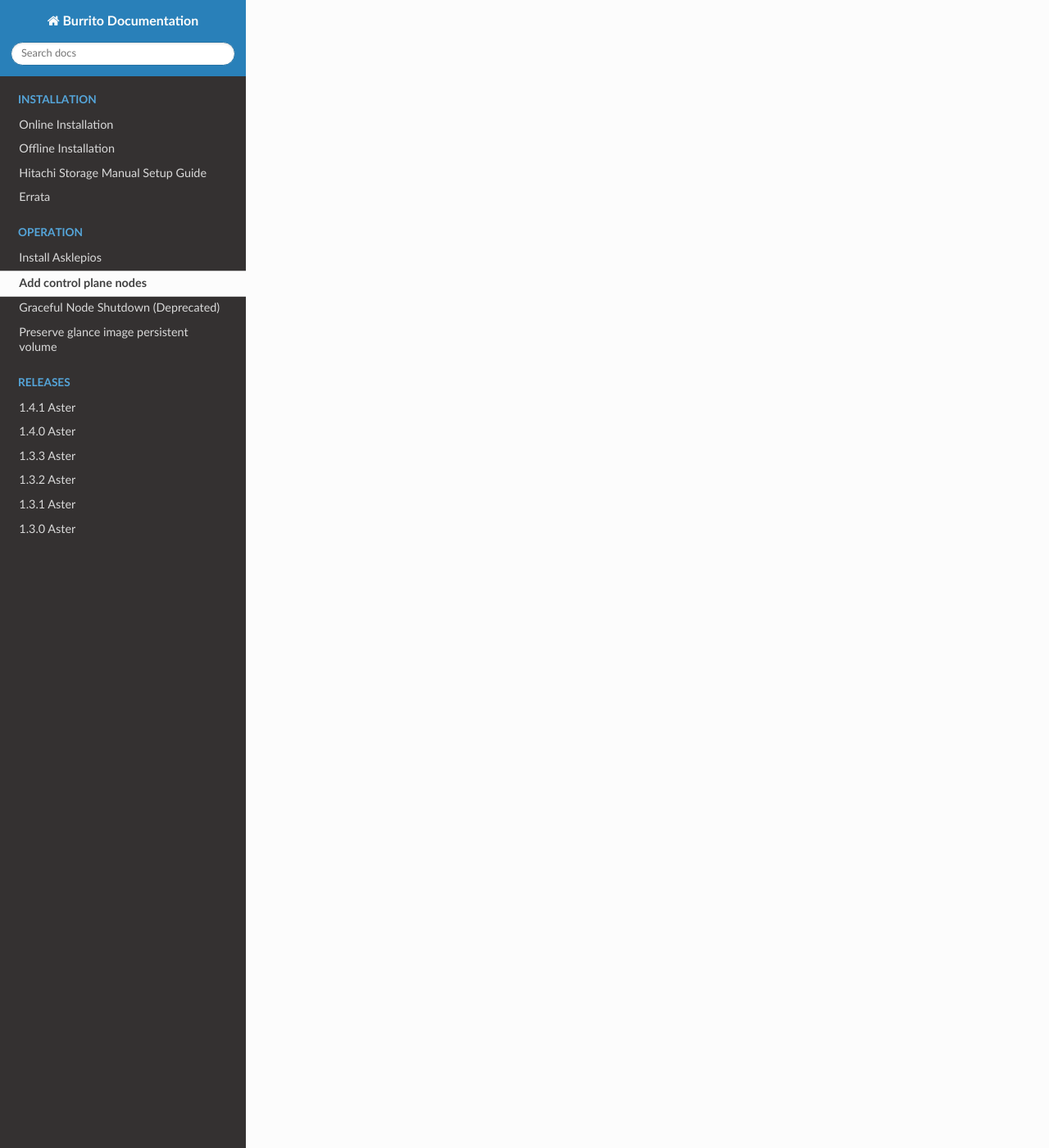
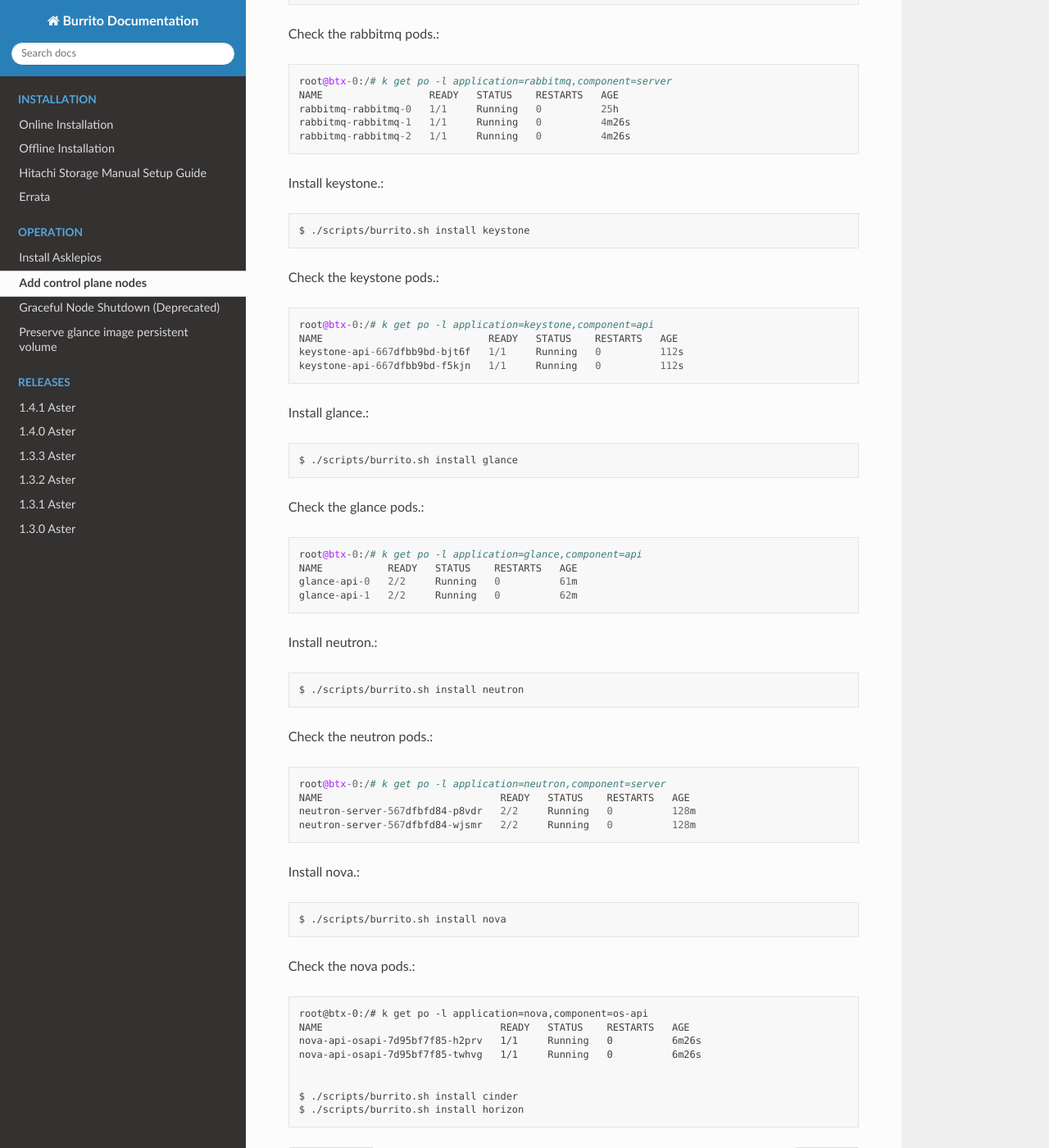
Before and after one commit to iorchard/burrito_docs, a Sphinx documentation site: the page built from source/operation/add_control_plane_node.rst, in a window 1280 px wide and 1400 px high, scrolled down 6682 px. Shown: the whole window at 82% size. Built offline with Sphinx 7.4.7 and the Read the Docs theme 3.1.0, drawn with Linux system fonts in a browser that asks for light colours; pages that are not in the unit, such as notebooks, are missing from menus; some of the changed text lies outside the part shown.

Commit message:
update add control plane node document

```diff
--- a/source/operation/add_control_plane_node.rst
+++ b/source/operation/add_control_plane_node.rst
@@ -276,3 +276,99 @@
 
     $ sudo ls -1 /etc/haproxy/conf.d/localrepo.cfg
     /etc/haproxy/conf.d/localrepo.cfg
+
+
+Patch burrito.system role.::
+
+    $ patch -Np0 < burrito_system_tasks_main.patch
+
+
+Run burrito playbook with --tags=system.::
+
+    $ ./run.sh burrito --tags=system
+
+Reinstall each openstack component for HA.
+
+Install ingress.::
+
+    $ ./scripts/burrito.sh install ingress
+
+Check the ingress pods.::
+
+    root@btx-0:/# k get po -l application=ingress,component=server
+    NAME                                   READY   STATUS    RESTARTS   AGE
+    ingress-0                              1/1     Running   0          24h
+    ingress-1                              1/1     Running   0          2m4s
+    ingress-2                              1/1     Running   0          86s
+
+Install mariadb.::
+
+    $ ./scripts/burrito.sh install mariadb
+
+Check the mariadb pods.::
+
+    root@btx-0:/# k get po -l application=mariadb,component=server
+    NAME               READY   STATUS    RESTARTS   AGE
+    mariadb-server-0   1/1     Running   0          76s
+    mariadb-server-1   1/1     Running   0          3m27s
+    mariadb-server-2   1/1     Running   0          3m27s
+
+Install rabbitmq.::
+
+    $ ./scripts/burrito.sh install rabbitmq
+
+Check the rabbitmq pods.::
+
+    root@btx-0:/# k get po -l application=rabbitmq,component=server
+    NAME                  READY   STATUS    RESTARTS   AGE
+    rabbitmq-rabbitmq-0   1/1     Running   0          25h
+    rabbitmq-rabbitmq-1   1/1     Running   0          4m26s
+    rabbitmq-rabbitmq-2   1/1     Running   0          4m26s
+
+Install keystone.::
+
+    $ ./scripts/burrito.sh install keystone
+
+Check the keystone pods.::
+
+    root@btx-0:/# k get po -l application=keystone,component=api
+    NAME                            READY   STATUS    RESTARTS   AGE
+    keystone-api-667dfbb9bd-bjt6f   1/1     Running   0          112s
+    keystone-api-667dfbb9bd-f5kjn   1/1     Running   0          112s
+
+Install glance.::
+
+    $ ./scripts/burrito.sh install glance
+
+Check the glance pods.::
+
+    root@btx-0:/# k get po -l application=glance,component=api
+    NAME           READY   STATUS    RESTARTS   AGE
+    glance-api-0   2/2     Running   0          61m
+    glance-api-1   2/2     Running   0          62m
+
+Install neutron.::
+
+    $ ./scripts/burrito.sh install neutron
+
+Check the neutron pods.::
+
+    root@btx-0:/# k get po -l application=neutron,component=server
+    NAME                              READY   STATUS    RESTARTS   AGE
+    neutron-server-567dfbfd84-p8vdr   2/2     Running   0          128m
+    neutron-server-567dfbfd84-wjsmr   2/2     Running   0          128m
+
+Install nova.::
+
+    $ ./scripts/burrito.sh install nova
+
+Check the nova pods.::
+
+    root@btx-0:/# k get po -l application=nova,component=os-api
+    NAME                              READY   STATUS    RESTARTS   AGE
+    nova-api-osapi-7d95bf7f85-h2prv   1/1     Running   0          6m26s
+    nova-api-osapi-7d95bf7f85-twhvg   1/1     Running   0          6m26s
+
+
+    $ ./scripts/burrito.sh install cinder
+    $ ./scripts/burrito.sh install horizon
```
